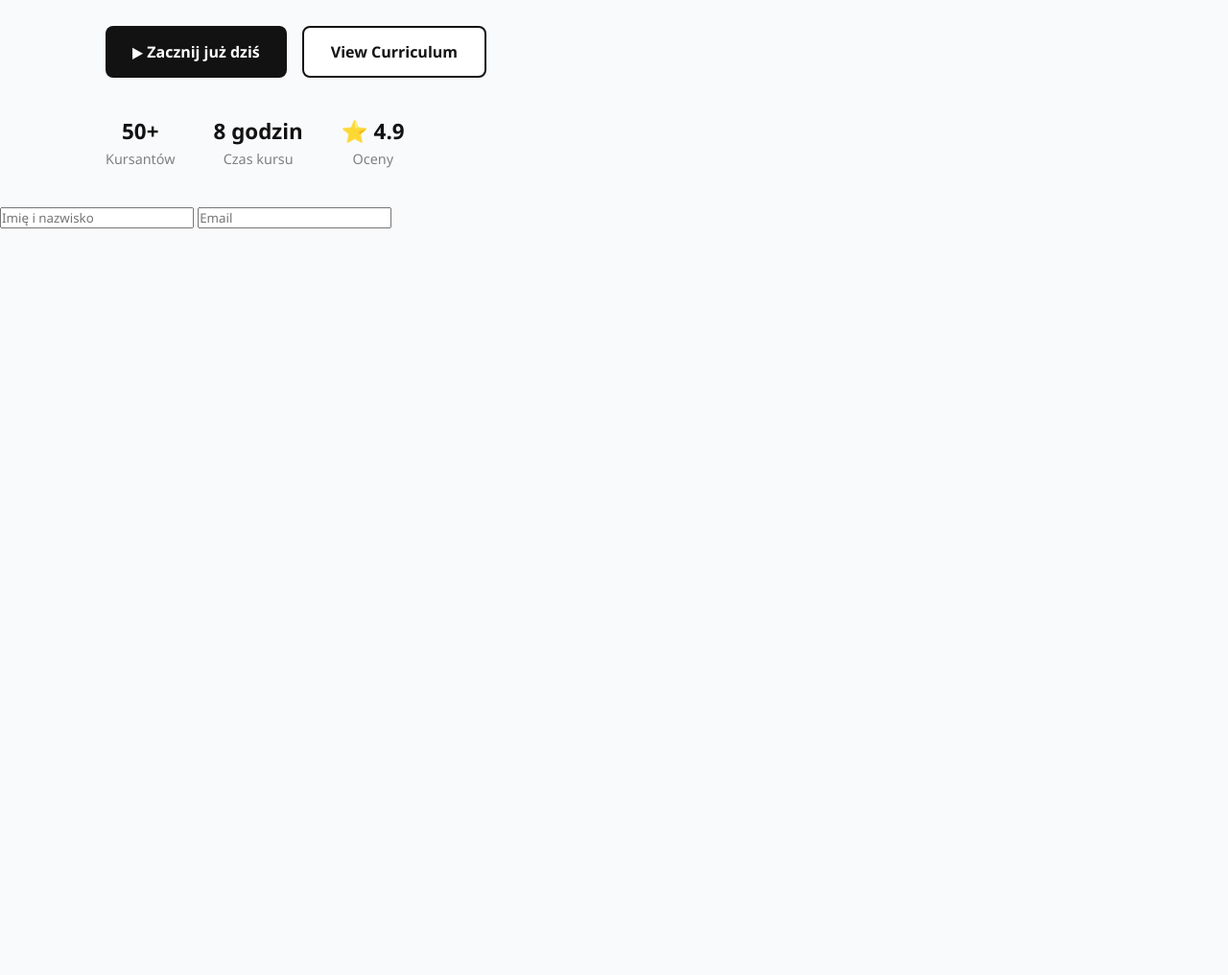
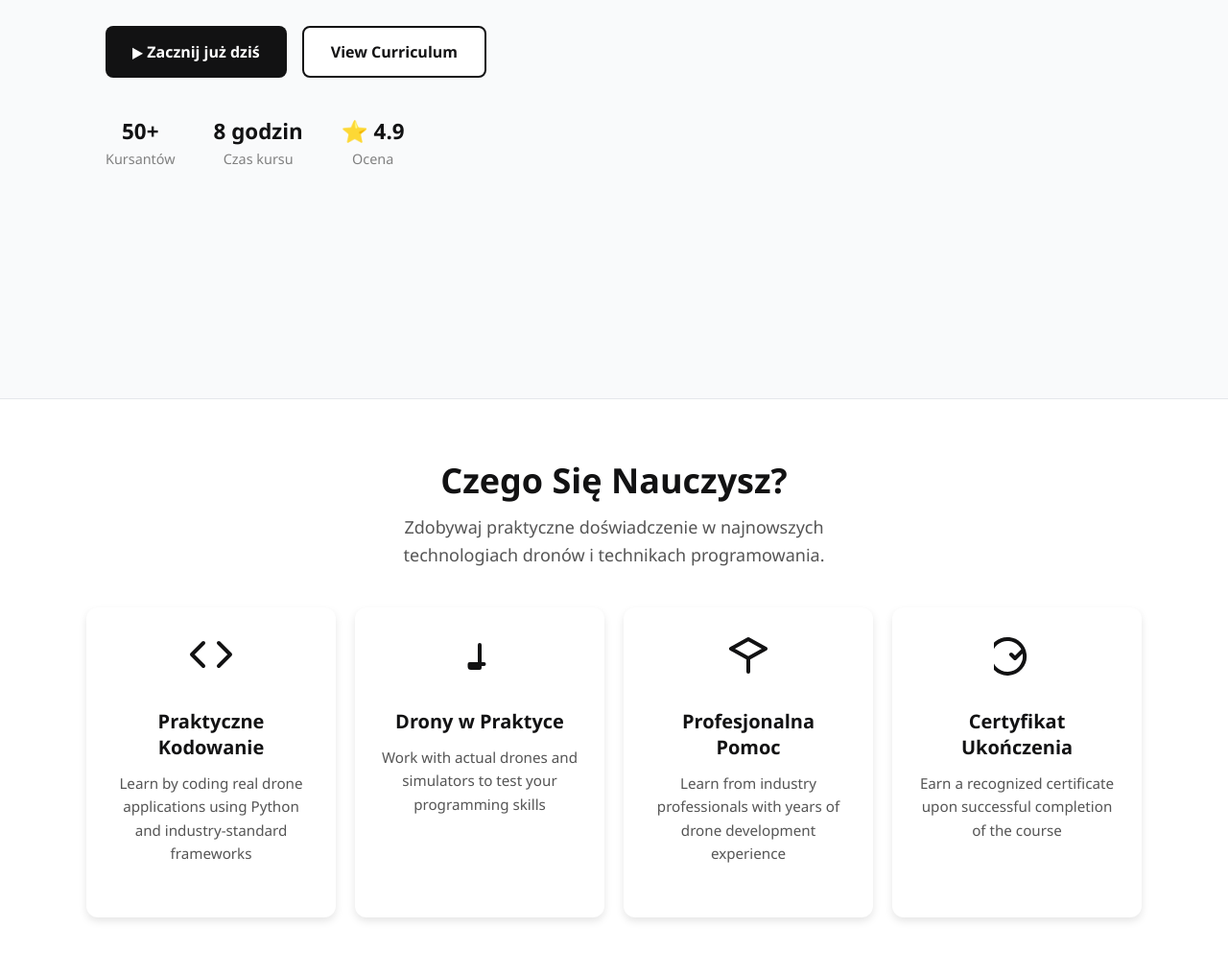
Before and after one commit to stqchv/Code-nFly-website, a website: page public/index.html in a window 1280 px wide. Shown: the part 508-1524 px from the top of the page at 96% size. Before the commit the page ends 800 px from the top, so only its background shows below. Drawn offline with Linux system fonts and the light colour scheme.

Commit message:
pierwszy commit frontu

```diff
--- a/public/index.html
+++ b/public/index.html
@@ -7,6 +7,19 @@
   <link rel="stylesheet" href="style.css" />
 </head>
 <body>
+
+  <header>
+    <div class="logo">
+      <img src="logo.png" alt="Code'nfly Logo" />
+      <span>Code'nfly</span>
+    </div>
+    <nav>
+      <a href="#kurs">Kurs</a>
+      <a href="#program">Program</a>
+      <a href="#kontakt">Kontakt</a>
+    </nav>
+  </header>
+
   <section class="hero">
     <div class="container">
       <div class="content">
@@ -20,7 +33,7 @@
         <div class="stats">
           <div><strong>50+</strong><br /><span>Kursantów</span></div>
           <div><strong>8 godzin</strong><br /><span>Czas kursu</span></div>
-          <div><strong>⭐ 4.9</strong><br /><span>Oceny</span></div>
+          <div><strong>⭐ 4.9</strong><br /><span>Ocena</span></div>
         </div>
       </div>
       <div class="image-container">
@@ -29,30 +42,53 @@
     </div>
   </section>
 
-  <form id="signup-form">
-    <input type="text" name="name" placeholder="Imię i nazwisko" required>
-    <input type="email" name="email" placeholder="Email" required>
-    <!-- <button type="submit">Zapisz się i zapłać</button> -->
-  </form>
+  <section class="why-us">
+    <div class="why-us__title">Czego Się Nauczysz?</div>
+    <div class="why-us__subtitle">
+        Zdobywaj praktyczne doświadczenie w najnowszych technologiach dronów i technikach programowania.
+    </div>
+    <div class="why-us__cards">
 
-  <script>
-    document.getElementById('signup-form').addEventListener('submit', async function(e) {
-      e.preventDefault();
+        <div class="why-us__card">
+            <!-- Heroicon: Code -->
+            <svg xmlns="http://www.w3.org/2000/svg" class="why-us__icon" fill="none" viewBox="0 0 24 24" stroke-width="2" stroke="currentColor" width="40" height="40">
+                <path stroke-linecap="round" stroke-linejoin="round" d="M16 18l6-6-6-6M8 6l-6 6 6 6" />
+            </svg>
+            <h3 class="why-us__card-title">Praktyczne Kodowanie</h3>
+            <p class="why-us__card-text">Learn by coding real drone applications using Python and industry-standard frameworks</p>
+        </div>
 
-      const formData = {
-        name: e.target.name.value,
-        email: e.target.email.value
-      };
+        <div class="why-us__card">
+            <!-- Heroicon: Device Desktop -->
+            <svg xmlns="http://www.w3.org/2000/svg" class="why-us__icon" fill="none" viewBox="0 0 24 24" stroke-width="2" stroke="currentColor" width="40" height="40">
+                <path stroke-linecap="round" stroke-linejoin="round" d="M9.75 17h4.5m-2.25 0V7m0 10v2h-4.5a.75.75 0 01-.75-.75V17h6z" />
+            </svg>
+            <h3 class="why-us__card-title">Drony w Praktyce</h3>
+            <p class="why-us__card-text">Work with actual drones and simulators to test your programming skills</p>
+        </div>
 
-      const res = await fetch('/.netlify/functions/create-checkout', {
-        method: 'POST',
-        headers: { 'Content-Type': 'application/json' },
-        body: JSON.stringify(formData)
-      });
+        <div class="why-us__card">
+            <!-- Heroicon: Academic Cap -->
+            <svg xmlns="http://www.w3.org/2000/svg" class="why-us__icon" fill="none" viewBox="0 0 24 24" stroke-width="2" stroke="currentColor" width="40" height="40">
+                <path stroke-linecap="round" stroke-linejoin="round" d="M12 14l9-5-9-5-9 5 9 5zM12 14v7M12 14L3 9" />
+            </svg>
+            <h3 class="why-us__card-title">Profesjonalna Pomoc</h3>
+            <p class="why-us__card-text">Learn from industry professionals with years of drone development experience</p>
+        </div>
 
-      const { url } = await res.json();
-      window.location.href = url;
-    });
-  </script>
+        <div class="why-us__card">
+            <!-- Heroicon: Badge Check -->
+            <svg xmlns="http://www.w3.org/2000/svg" class="why-us__icon" fill="none" viewBox="0 0 24 24" stroke-width="2" stroke="currentColor" width="40" height="40">
+                <path stroke-linecap="round" stroke-linejoin="round" d="M9 12l2 2 4-4m1 2a9 9 0 11-8-8 9 9 0 018 8z" />
+            </svg>
+            <h3 class="why-us__card-title">Certyfikat Ukończenia</h3>
+            <p class="why-us__card-text">Earn a recognized certificate upon successful completion of the course</p>
+        </div>
+
+
+    </div>
+    </section>
+
+
 </body>
 </html>
--- a/public/style.css
+++ b/public/style.css
@@ -8,6 +8,45 @@
 body {
   background-color: #f9fafb;
   color: #121213;
+}
+
+/* ======= HEADER ======= */
+
+header {
+  background: #fff;
+  border-bottom: 1px solid #e5e7eb;
+  color: #121213;
+  padding: 12px 20px;
+  display: flex;
+  align-items: center;
+  justify-content: space-between;
+  position: fixed;
+  top: 0;
+  width: 100%;
+  z-index: 10;
+}
+
+.logo {
+  display: flex;
+  align-items: center;
+  font-weight: 700;
+  font-size: 1.2rem;
+}
+
+.logo img {
+  height: 40px;
+  margin-right: 10px;
+}
+
+header nav a {
+  color: #121213;
+  text-decoration: none;
+  margin-left: 20px;
+  font-weight: 500;
+}
+
+header nav a:hover {
+  color: #3b82f6;
 }
 
 .container {
@@ -126,7 +165,83 @@ p {
   object-fit: cover;
 }
 
-/* Responsywność */
+/* === WHY US === */
+
+.why-us {
+  text-align: center;
+  padding: 60px 20px; /* większy padding dla lepszego wyglądu */
+  background-color: #fff;
+  border-top: 1px solid #e5e7eb;
+  margin-top: 200px;
+}
+
+.why-us__title {
+  font-size: 2.25em; /* lekko większy nagłówek */
+  font-weight: 800;
+  color: #121213;
+  margin-bottom: 10px;
+}
+
+.why-us__subtitle {
+  font-size: 1.125rem;
+  color: #555;
+  line-height: 1.6;
+  margin-bottom: 40px; /* większy odstęp od kart */
+  max-width: 500px;
+  margin-left: auto;
+  margin-right: auto;
+}
+
+.why-us__cards {
+  display: flex;
+  justify-content: center; /* lepsze wyśrodkowanie */
+  flex-wrap: wrap;
+  gap: 20px;
+  max-width: 1100px;
+  margin: 0 auto;
+}
+
+.why-us__card {
+  background: #fff;
+  border-radius: 12px; /* bardziej zaokrąglone rogi */
+  padding: 25px;
+  text-align: center;
+  box-shadow: 0 4px 8px rgba(0,0,0,0.1);
+  width: 22%;
+  min-width: 220px;
+  flex: 1 1 220px; /* lepsza elastyczność w responsywności */
+  transition: transform 0.25s ease, box-shadow 0.25s ease;
+}
+
+.why-us__card:hover {
+  transform: translateY(-6px); /* większy efekt przy hover */
+  box-shadow: 0 8px 20px rgba(0,0,0,0.15);
+}
+
+.why-us__icon {
+  width: 48px; /* trochę większe ikony */
+  height: 48px;
+  margin-bottom: 15px;
+  stroke: #121213; /* kolor ikon Heroicons */
+}
+
+.why-us__card-title {
+  margin: 12px 0;
+  font-size: 1.25em;
+  font-weight: 600;
+  color: #121213;
+}
+
+.why-us__card-text {
+  color: #555;
+  font-size: 0.95em;
+  line-height: 1.6;
+}
+
+
+
+/* ======= Responsive ======= */
+
 @media (max-width: 900px) {
   .container {
     flex-direction: column;
@@ -144,4 +259,13 @@ p {
   .buttons {
     justify-content: center;
   }
+
+  .why-us__cards {
+    flex-direction: column;
+    align-items: center;
+  }
+  .why-us__card {
+    width: 80%;
+    max-width: 300px;
+  }
 }
```
